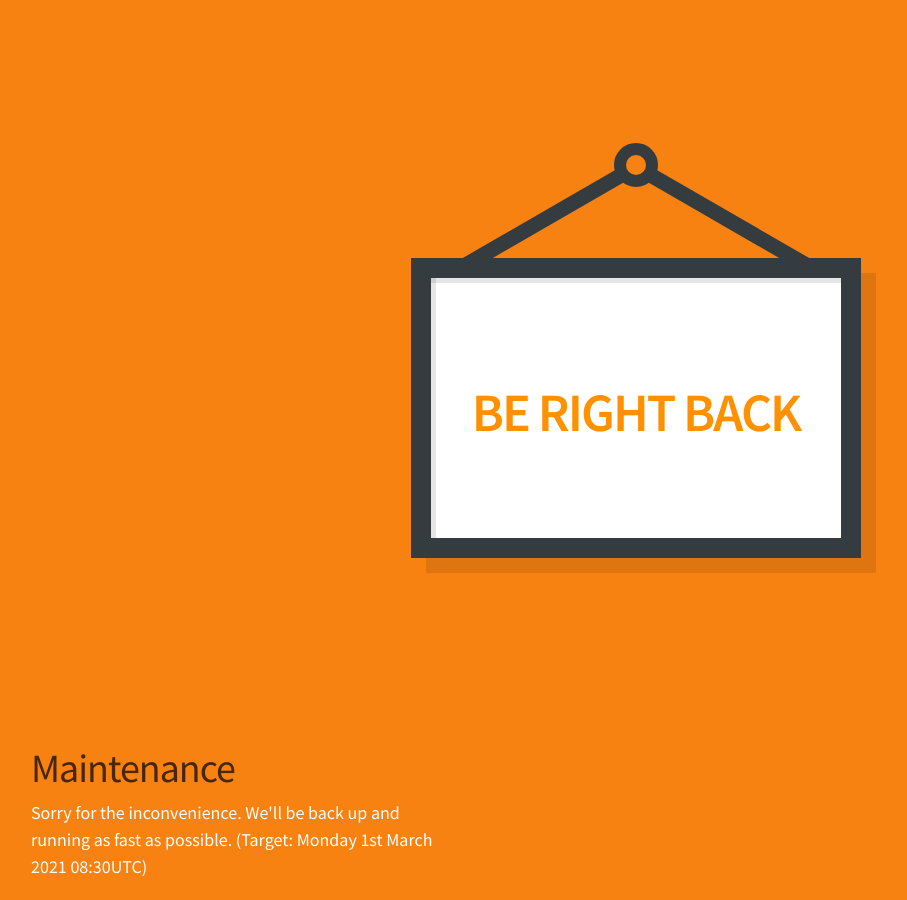
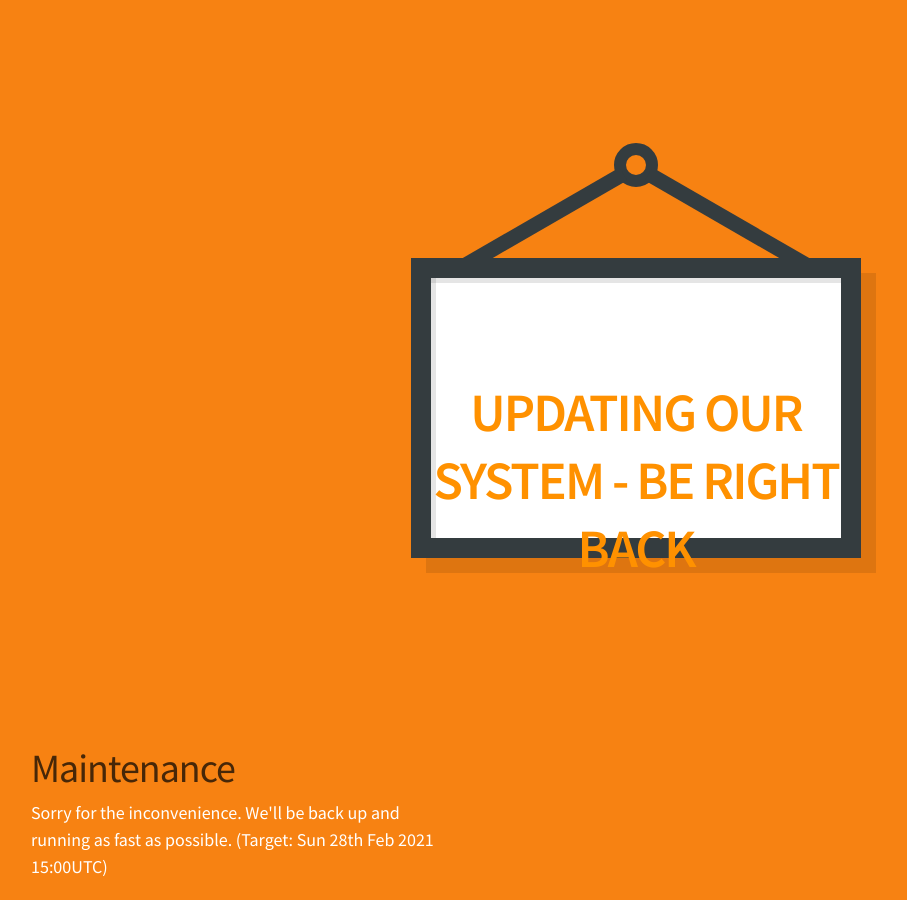
Before and after one commit to openresearchcalendar/openresearchcalendar.github.io, a Jekyll site: the page built from maintenance.md, in a window 1280 px wide. Shown: the whole page, without its empty margins (4-911 px from the left). Built offline with Jekyll 4.4.1, drawn with Linux system fonts in a browser that asks for light colours; nearby versions of some CDN libraries; comment, search, counter and statistics services are not loaded.

Commit message:
Update maintenance.html

```diff
--- a/_layouts/maintenance.html
+++ b/_layouts/maintenance.html
@@ -368,7 +368,7 @@
 	<div class="post right"></div>
 	<div class="pane just-header">
 		<div class="headline sign-text-color">
-			Be right back
+			Updating our system - Be right back
 		</div>
 	</div>
 </div>
@@ -378,7 +378,7 @@
 	</div>
 	<div class="context primary-text-color">
 
-    <p>Sorry for the inconvenience. We'll be back up and running as fast as possible. (Target: Monday 1st March 2021 08:30UTC)</p>
+    <p>Sorry for the inconvenience. We'll be back up and running as fast as possible. (Target: Sun 28th Feb 2021 15:00UTC)</p>
 
 	</div>
 </div>
```
